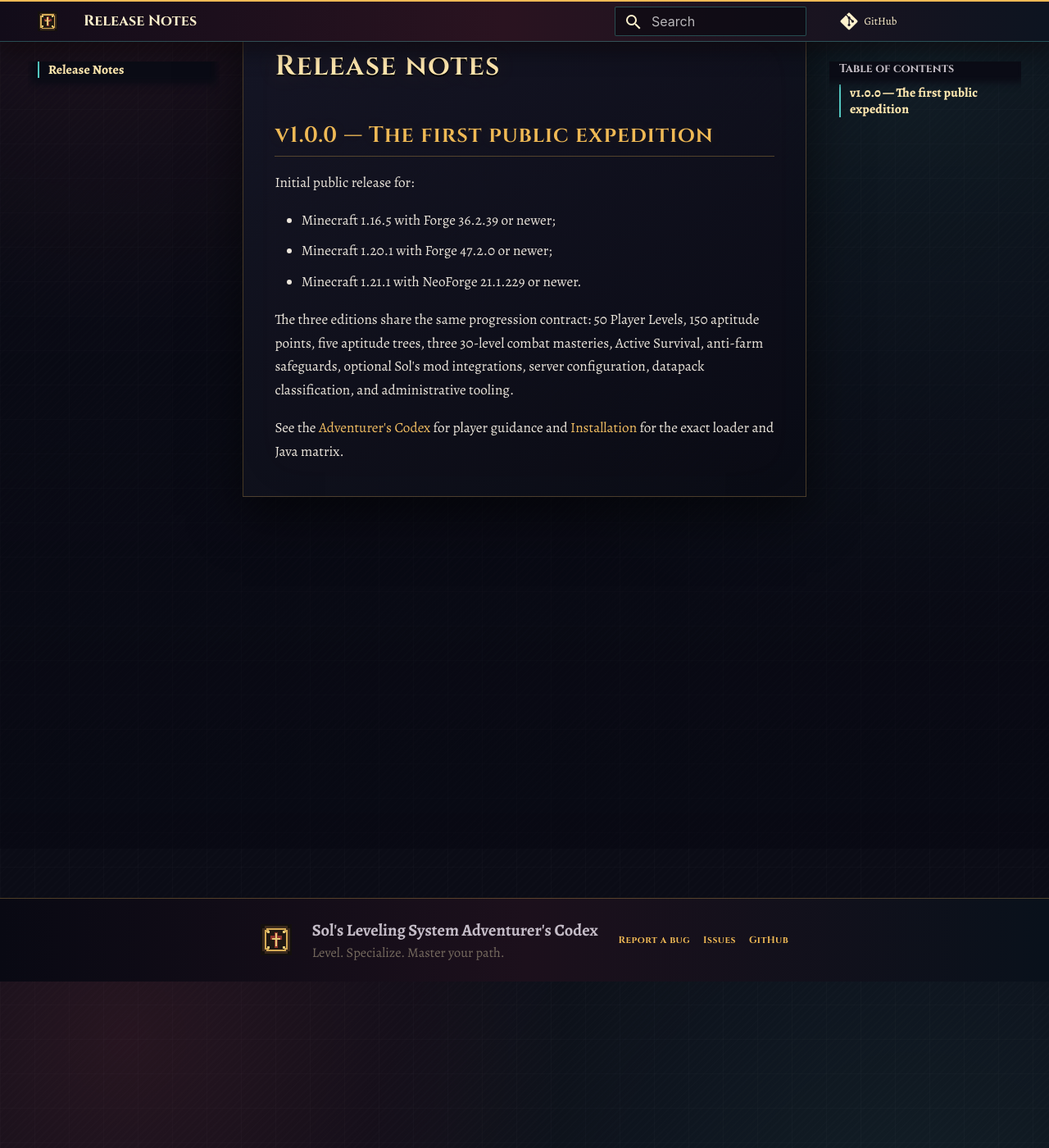
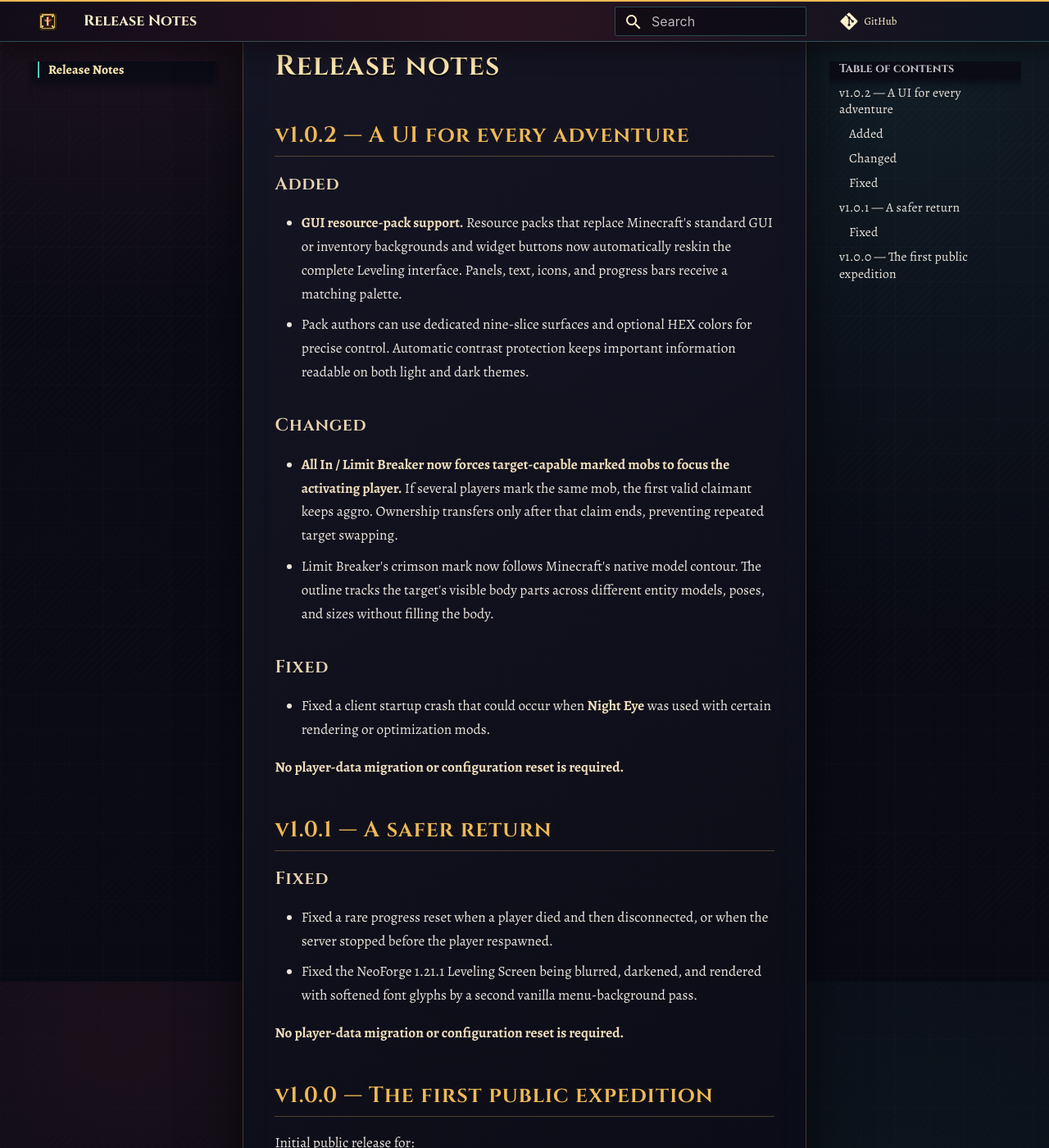
Before and after one commit to markmochi/sols-leveling-system-wiki, an MkDocs documentation site: the page built from docs/changelog.md, in a window 1280 px wide and 1400 px high, scrolled down 203 px. Shown: the whole window at 82% size. Built offline with MkDocs 1.6.1 and Material for MkDocs 9.7.7, drawn with Linux system fonts in a browser that asks for light colours; comment, search, counter and statistics services are not loaded.

Commit message:
Document Leveling System v1.0.1 and v1.0.2

```diff
--- a/docs/changelog.md
+++ b/docs/changelog.md
@@ -1,4 +1,31 @@
 # Release notes
+
+## v1.0.2 — A UI for every adventure
+
+### Added
+
+- **GUI resource-pack support.** Resource packs that replace Minecraft's standard GUI or inventory backgrounds and widget buttons now automatically reskin the complete Leveling interface. Panels, text, icons, and progress bars receive a matching palette.
+- Pack authors can use dedicated nine-slice surfaces and optional HEX colors for precise control. Automatic contrast protection keeps important information readable on both light and dark themes.
+
+### Changed
+
+- **All In / Limit Breaker now forces target-capable marked mobs to focus the activating player.** If several players mark the same mob, the first valid claimant keeps aggro. Ownership transfers only after that claim ends, preventing repeated target swapping.
+- Limit Breaker's crimson mark now follows Minecraft's native model contour. The outline tracks the target's visible body parts across different entity models, poses, and sizes without filling the body.
+
+### Fixed
+
+- Fixed a client startup crash that could occur when **Night Eye** was used with certain rendering or optimization mods.
+
+**No player-data migration or configuration reset is required.**
+
+## v1.0.1 — A safer return
+
+### Fixed
+
+- Fixed a rare progress reset when a player died and then disconnected, or when the server stopped before the player respawned.
+- Fixed the NeoForge 1.21.1 Leveling Screen being blurred, darkened, and rendered with softened font glyphs by a second vanilla menu-background pass.
+
+**No player-data migration or configuration reset is required.**
 
 ## v1.0.0 — The first public expedition
 
```
